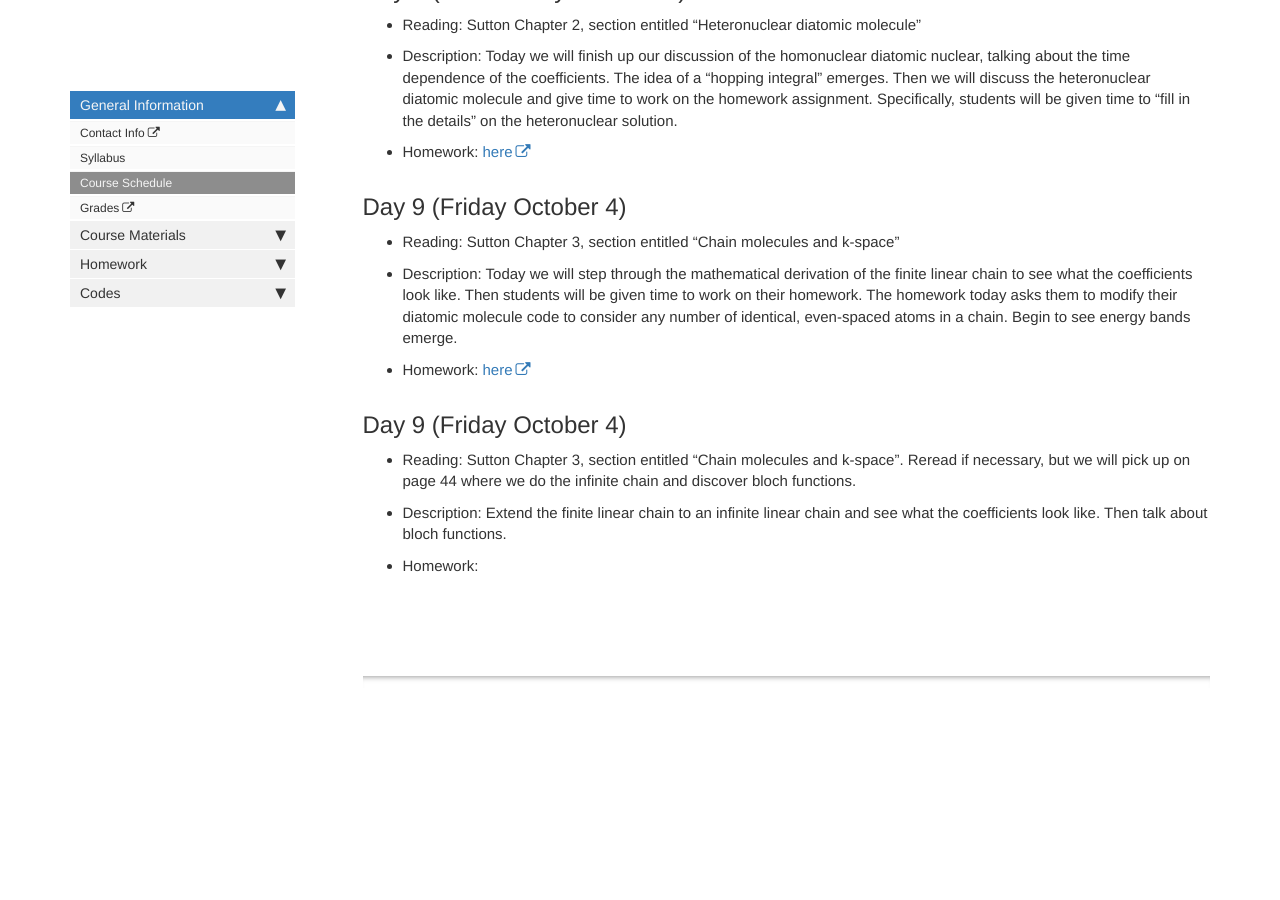
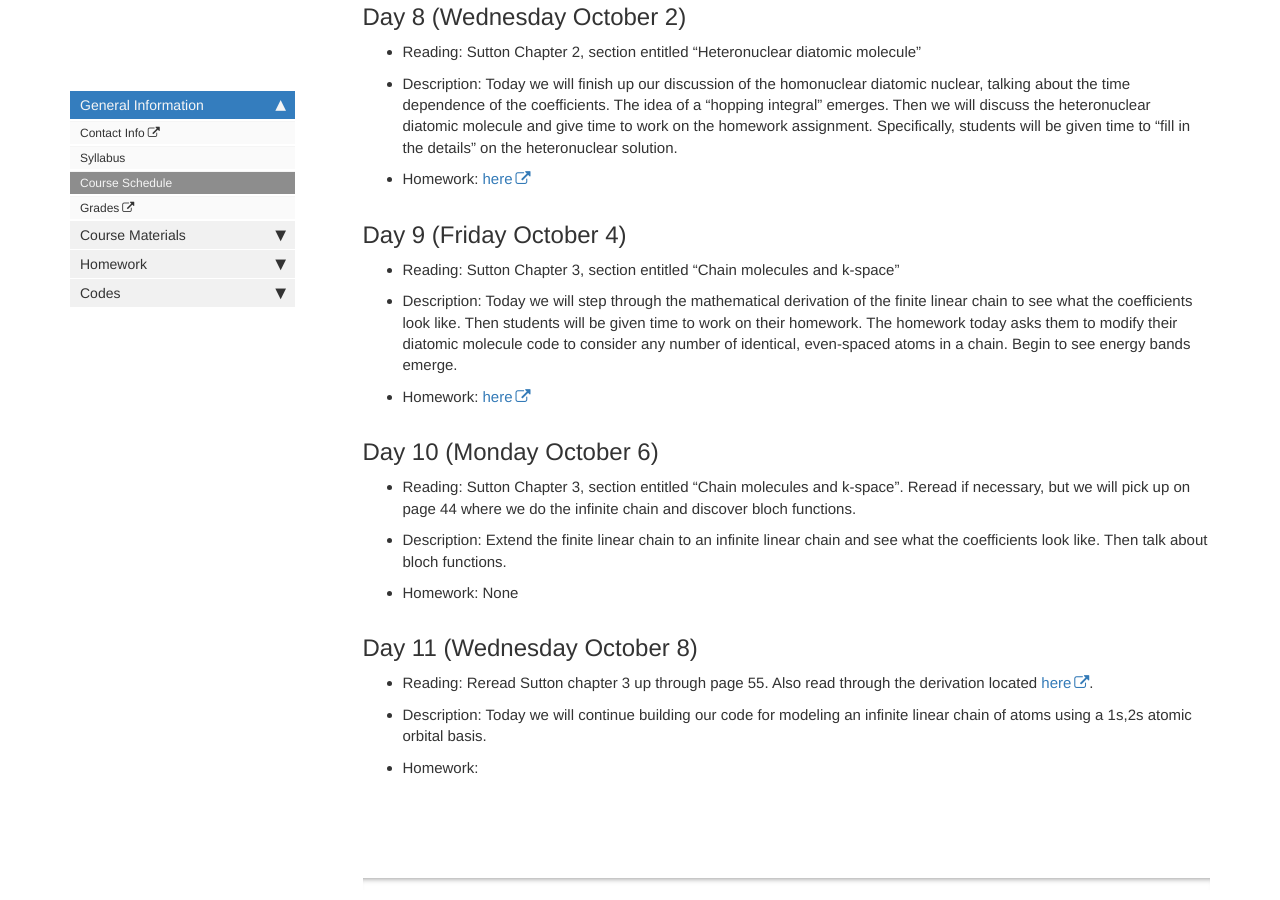
Before and after one commit to lancejnelson/PH323, a Jekyll site: the page built from course_docs/schedule.md, in a window 1280 px wide and 900 px high, scrolled down 2799 px. Built offline with Jekyll 4.4.1, drawn with Linux system fonts in a browser that asks for light colours; comment, search, counter and statistics services are not loaded; before the commit the page ends 3497 px from its top, so only the background shows below that; some of the changed text lies outside the part shown.

Commit message:
Updated schedule and added document explaining bloch functions and atomic orbital bases

```diff
--- a/course_docs/schedule.md
+++ b/course_docs/schedule.md
@@ -105,11 +105,19 @@ Note: For the first few days (probably into the second week) of the semester, we
 
    - Homework: [here][day_9_hw]
 
-## Day 9 (Friday October 4)
+## Day 10 (Monday October 6)
 
    - Reading: Sutton Chapter 3, section entitled "Chain molecules and k-space".  Reread if necessary, but we will pick up on page 44 where we do the infinite chain and discover bloch functions.
 
    - Description: Extend the finite linear chain to an infinite linear chain and see what the coefficients look like.  Then talk about bloch functions.
+
+   - Homework: None
+
+## Day 11 (Wednesday October 8)
+
+   - Reading: Reread Sutton chapter 3 up through page 55. Also read through the derivation located [here][bloch_atomic_basis].
+
+   - Description: Today we will continue building our code for modeling an infinite linear chain of atoms using a 1s,2s atomic orbital basis.
 
    - Homework:
 
@@ -125,3 +133,4 @@ Note: For the first few days (probably into the second week) of the semester, we
 [day_6_hw]: https://lancejnelson.github.io/PH323/course_docs/homework/day6.pdf
 [day_8_hw]: https://lancejnelson.github.io/PH323/course_docs/homework/day8.pdf
 [day_9_hw]: https://lancejnelson.github.io/PH323/course_docs/homework/day9.pdf
+[bloch_atomic_basis]: https://lancejnelson.github.io/PH323/course_docs/bloch_atomic_orbital_expansion.pdf
```
Also changed, not shown: 1 other file.
